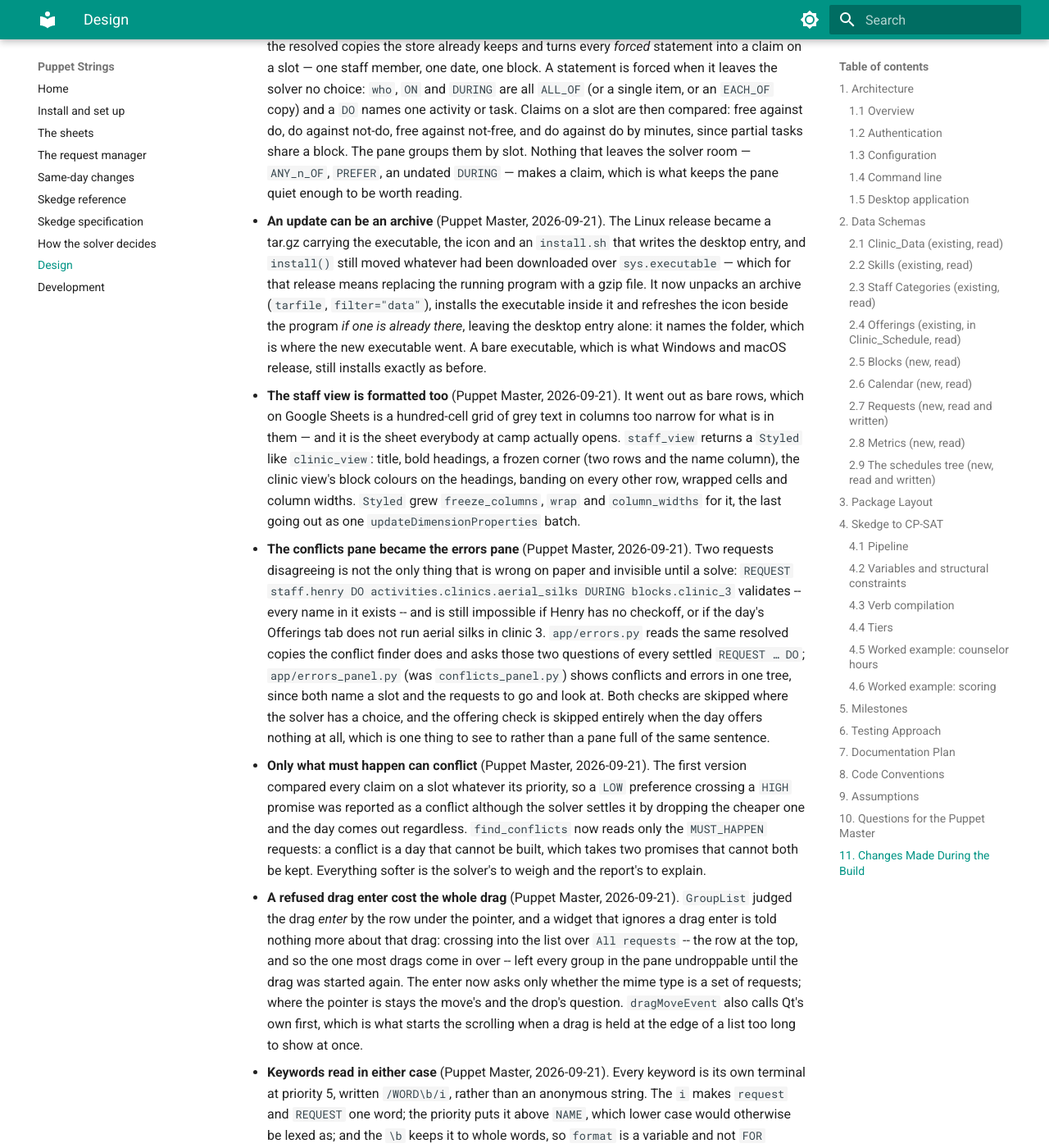
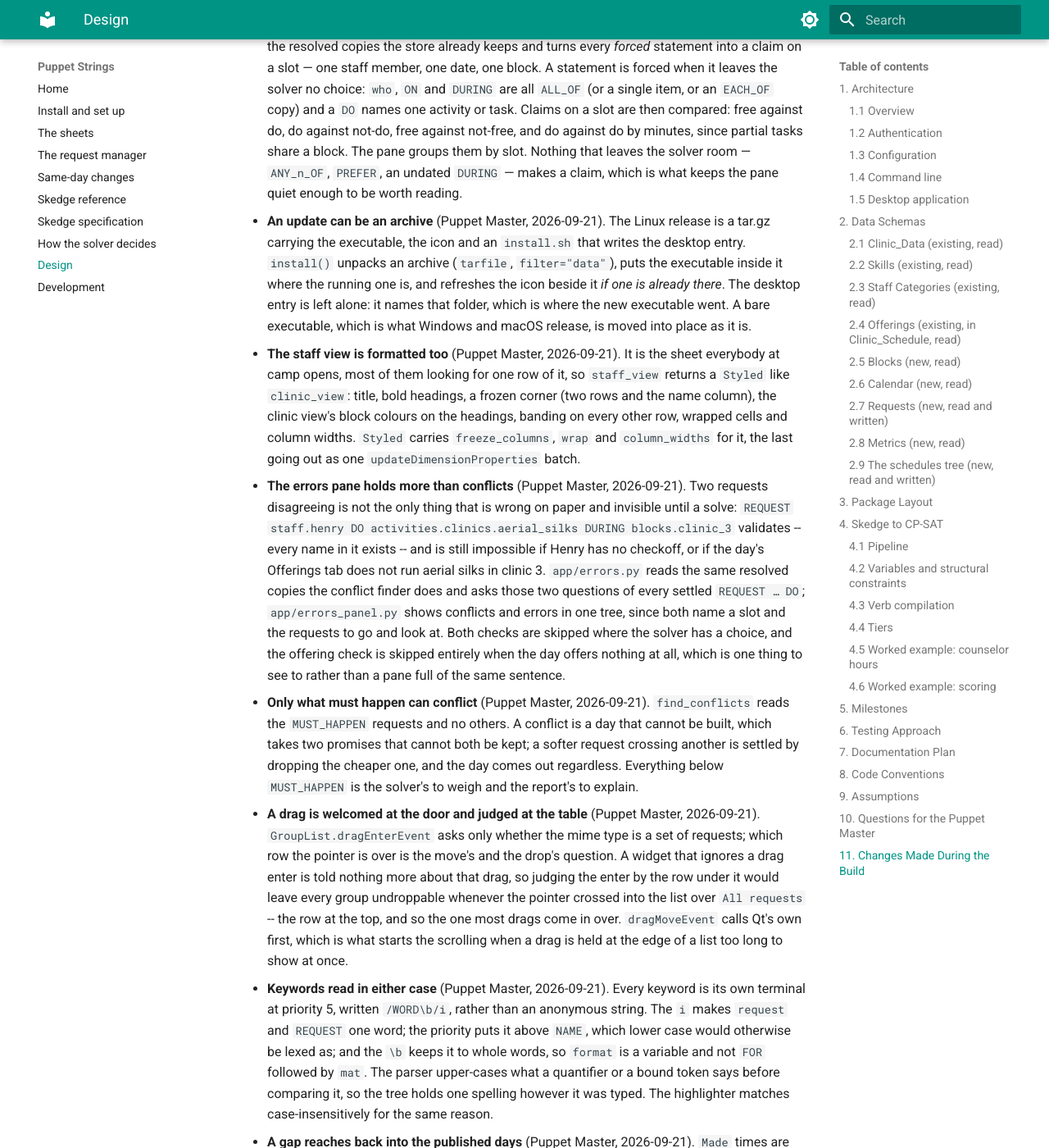
Before and after one commit to Dylan-Puppet-Master/Puppet-Strings, an MkDocs documentation site: the page built from docs/technical-outline.md, in a window 1280 px wide and 1400 px high, scrolled down 24055 px. Shown: the whole window at 82% size. Built offline with MkDocs 1.6.1 and Material for MkDocs 9.7.7, drawn with Linux system fonts in a browser that asks for light colours; some of the changed text lies outside the part shown.

Commit message:
Write the docs in the present tense
The pages are for somebody reading them to use Puppet Strings, not to
follow how it got here: say what a thing is rather than what it was and
what changed. The design notes keep their rationale and lose the before
and after.

Co-Authored-By: Claude Opus 5 <noreply@anthropic.com>
Claude-Session: https://claude.ai/code/session_014EoFGdRvQLEkisiUagqyaS

```diff
--- a/docs/technical-outline.md
+++ b/docs/technical-outline.md
@@ -727,47 +727,42 @@ Recorded so the outline matches the code.
   minutes, since partial tasks share a block. The pane groups them by slot. Nothing that
   leaves the solver room — `ANY_n_OF`, `PREFER`, an undated `DURING` — makes a claim, which
   is what keeps the pane quiet enough to be worth reading.
-- **An update can be an archive** (Puppet Master, 2026-09-21). The Linux release became a
+- **An update can be an archive** (Puppet Master, 2026-09-21). The Linux release is a
   tar.gz carrying the executable, the icon and an `install.sh` that writes the desktop
-  entry, and `install()` still moved whatever had been downloaded over `sys.executable` —
-  which for that release means replacing the running program with a gzip file. It now
-  unpacks an archive (`tarfile`, `filter="data"`), installs the executable inside it and
-  refreshes the icon beside the program *if one is already there*, leaving the desktop
-  entry alone: it names the folder, which is where the new executable went. A bare
-  executable, which is what Windows and macOS release, still installs exactly as before.
-- **The staff view is formatted too** (Puppet Master, 2026-09-21). It went out as bare
-  rows, which on Google Sheets is a hundred-cell grid of grey text in columns too narrow
-  for what is in them — and it is the sheet everybody at camp actually opens. `staff_view`
-  returns a `Styled` like `clinic_view`: title, bold headings, a frozen corner (two rows
-  and the name column), the clinic view's block colours on the headings, banding on every
-  other row, wrapped cells and column widths. `Styled` grew `freeze_columns`, `wrap` and
+  entry. `install()` unpacks an archive (`tarfile`, `filter="data"`), puts the executable
+  inside it where the running one is, and refreshes the icon beside it *if one is already
+  there*. The desktop entry is left alone: it names that folder, which is where the new
+  executable went. A bare executable, which is what Windows and macOS release, is moved
+  into place as it is.
+- **The staff view is formatted too** (Puppet Master, 2026-09-21). It is the sheet
+  everybody at camp opens, most of them looking for one row of it, so `staff_view` returns
+  a `Styled` like `clinic_view`: title, bold headings, a frozen corner (two rows and the
+  name column), the clinic view's block colours on the headings, banding on every other
+  row, wrapped cells and column widths. `Styled` carries `freeze_columns`, `wrap` and
   `column_widths` for it, the last going out as one `updateDimensionProperties` batch.
-- **The conflicts pane became the errors pane** (Puppet Master, 2026-09-21). Two requests
+- **The errors pane holds more than conflicts** (Puppet Master, 2026-09-21). Two requests
   disagreeing is not the only thing that is wrong on paper and invisible until a solve:
   `REQUEST staff.henry DO activities.clinics.aerial_silks DURING blocks.clinic_3` validates
   -- every name in it exists -- and is still impossible if Henry has no checkoff, or if the
   day's Offerings tab does not run aerial silks in clinic 3. `app/errors.py` reads the same
   resolved copies the conflict finder does and asks those two questions of every settled
-  `REQUEST … DO`; `app/errors_panel.py` (was `conflicts_panel.py`) shows conflicts and
-  errors in one tree, since both name a slot and the requests to go and look at. Both
-  checks are skipped where the solver has a choice, and the offering check is skipped
-  entirely when the day offers nothing at all, which is one thing to see to rather than a
-  pane full of the same sentence.
-- **Only what must happen can conflict** (Puppet Master, 2026-09-21). The first version
-  compared every claim on a slot whatever its priority, so a `LOW` preference crossing a
-  `HIGH` promise was reported as a conflict although the solver settles it by dropping the
-  cheaper one and the day comes out regardless. `find_conflicts` now reads only the
-  `MUST_HAPPEN` requests: a conflict is a day that cannot be built, which takes two
-  promises that cannot both be kept. Everything softer is the solver's to weigh and the
-  report's to explain.
-- **A refused drag enter cost the whole drag** (Puppet Master, 2026-09-21). `GroupList`
-  judged the drag *enter* by the row under the pointer, and a widget that ignores a drag
-  enter is told nothing more about that drag: crossing into the list over `All requests` --
-  the row at the top, and so the one most drags come in over -- left every group in the
-  pane undroppable until the drag was started again. The enter now asks only whether the
-  mime type is a set of requests; where the pointer is stays the move's and the drop's
-  question. `dragMoveEvent` also calls Qt's own first, which is what starts the scrolling
-  when a drag is held at the edge of a list too long to show at once.
+  `REQUEST … DO`; `app/errors_panel.py` shows conflicts and errors in one tree, since both
+  name a slot and the requests to go and look at. Both checks are skipped where the solver
+  has a choice, and the offering check is skipped entirely when the day offers nothing at
+  all, which is one thing to see to rather than a pane full of the same sentence.
+- **Only what must happen can conflict** (Puppet Master, 2026-09-21). `find_conflicts`
+  reads the `MUST_HAPPEN` requests and no others. A conflict is a day that cannot be built,
+  which takes two promises that cannot both be kept; a softer request crossing another is
+  settled by dropping the cheaper one, and the day comes out regardless. Everything below
+  `MUST_HAPPEN` is the solver's to weigh and the report's to explain.
+- **A drag is welcomed at the door and judged at the table** (Puppet Master, 2026-09-21).
+  `GroupList.dragEnterEvent` asks only whether the mime type is a set of requests; which
+  row the pointer is over is the move's and the drop's question. A widget that ignores a
+  drag enter is told nothing more about that drag, so judging the enter by the row under it
+  would leave every group undroppable whenever the pointer crossed into the list over `All
+  requests` -- the row at the top, and so the one most drags come in over. `dragMoveEvent`
+  calls Qt's own first, which is what starts the scrolling when a drag is held at the edge
+  of a list too long to show at once.
 - **Keywords read in either case** (Puppet Master, 2026-09-21). Every keyword is its own
   terminal at priority 5, written `/WORD\b/i`, rather than an anonymous string. The `i`
   makes `request` and `REQUEST` one word; the priority puts it above `NAME`, which lower
@@ -775,16 +770,13 @@ Recorded so the outline matches the code.
   variable and not `FOR` followed by `mat`. The parser upper-cases what a quantifier or a
   bound token says before comparing it, so the tree holds one spelling however it was
   typed. The highlighter matches case-insensitively for the same reason.
-- **A gap reaches back into the published days** (Puppet Master, 2026-09-21). `Made` held
-  only the assignments a requirement makes on the target date, so a `GAP` between two
-  labeled requirements was a within-the-day comparison, and a request whose first half had
-  already happened yesterday was compared against nothing. `Made` times are now counted
-  from midnight on the target date, which makes yesterday negative, and a labeled
-  requirement satisfied by a published day contributes that day's real times
-  (`_was_made`). Dates after the target still hold nothing and cannot be one end of a gap;
-  they are checked on the day they turn into, when the other end is published. This is what
-  makes a duration in days worth writing: `GAP first TO second AT_LEAST 40h` now means the
-  forty hours it says.
+- **A gap reaches back into the published days** (Puppet Master, 2026-09-21). `Made` times
+  are counted from midnight on the target date, which puts yesterday at a negative time, and
+  a labeled requirement satisfied by a published day contributes that day's real start and
+  end (`_was_made`). A `GAP` is therefore a distance between two assignments wherever they
+  sit, which is what makes a duration in days worth writing: `GAP first TO second AT_LEAST
+  40h` is the forty hours it says. Dates after the target hold nothing and cannot be one end
+  of a gap; they are checked on the day they land on, when the other end is published.
 - **One clock for the whole solve** (Puppet Master, 2026-09-18). `time_limit_seconds` used
   to be handed to every pass, so a day with five tiers could take five times the setting.
   A `Deadline` now starts in `solve()`, before the model is built, and each pass asks it
```
Also changed, not shown: docs/app.md (+6 -6 lines), docs/sheets.md (+2 -3 lines), docs/skedge.md (+2 -5 lines).
